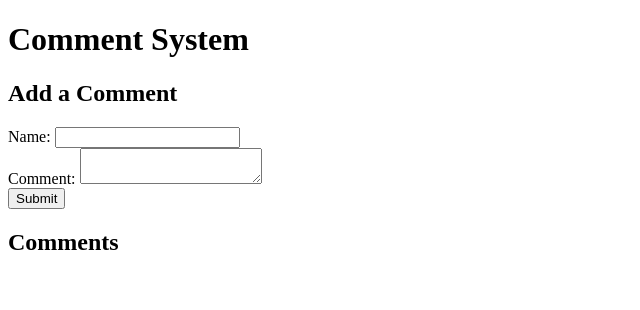
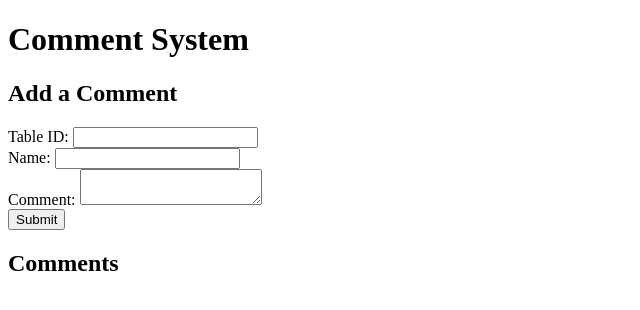
Before and after one commit to cococo2000/comment-webserver, a Flask app: template templates/index.html in a window 1280 px wide. Shown: the top 310 px of the page, without its empty margins (0-640 px from the left). Run offline with Flask 3, Linux system fonts and the light colour scheme; the template is opened without the code that fills it, so the values that code supplies are empty.

Commit message:
add table_id

```diff
--- a/app.py
+++ b/app.py
@@ -20,6 +20,7 @@ cursor.execute(''' \
     CREATE TABLE IF NOT EXISTS user_comments ( \
         id INTEGER PRIMARY KEY AUTOINCREMENT, \
         parent_id INTEGER, \
+        table_id INTEGER, \
         name TEXT, \
         content TEXT \
     ) \
@@ -32,6 +33,7 @@ def receive_data():
     try:
         print("\nAdd new comment...")
         data = request.get_json()
+        table_id = data.get('table_id', -1)
         name = data['name']
         content = data['content']
         parent_id = data.get('parent_id', 0)
@@ -39,17 +41,19 @@ def receive_data():
         if not name or not content:
             print('Name and content cannot be empty')
             return jsonify({'error': 'Name and content cannot be empty'})
+        print('Table ID: {table_id}'.format(table_id=table_id))
         print('Name: {name}'.format(name=name))
         print('Content: {content}'.format(content=content))
         print('Parent ID: {parent_id}'.format(parent_id=parent_id))
-        cursor.execute("INSERT INTO user_comments (parent_id, name, content) VALUES (?, ?, ?)", (parent_id, name, content))
+        cursor.execute("INSERT INTO user_comments (parent_id, table_id, name, content) VALUES (?, ?, ?, ?)", (parent_id, table_id, name, content))
         db_connection.commit()
         comment_id = cursor.lastrowid
         print('Data received and stored successfully with ID: {id}'.format(id=comment_id))
         return jsonify({'id': comment_id,
+                        "parent_id": parent_id,
+                        "table_id": table_id,
                         "name": name,
                         "content": content,
-                        "parent_id": parent_id,
                         'message': 'Data received and stored successfully'})
     except Exception as e:
         print('Error occurred while receiving data: "{error}"'.format(error=str(e)))
@@ -64,9 +68,13 @@ def query_comment():
         cursor.execute("SELECT * FROM user_comments WHERE id = ?", (comment_id,))
         row = cursor.fetchone()
         if row:
-            comment_id, parent_id, name, content = row
-            # print(f"ID: {comment_id}, Parent ID: {parent_id}, Name: {name}, Content: {content}")
-            return jsonify({'id': comment_id, 'parent_id': parent_id, 'name': name, 'content': content})
+            comment_id, parent_id, table_id, name, content = row
+            print(f"ID: {comment_id}, Parent ID: {parent_id}, Table ID: {table_id}, Name: {name}, Content: {content}")
+            return jsonify({'id': comment_id,
+                            "parent_id": parent_id,
+                            "table_id": table_id,
+                            "name": name,
+                            "content": content})
         else:
             print(f"No comment found with ID {comment_id}.")
             return jsonify({'message': f'No comment found with ID {comment_id}.'})
@@ -78,14 +86,19 @@ def query_comment():
 @app.route('/query-comments', methods=['GET'])
 def query_comments():
     try:
-        print('\nQuerying all comments...')
-        cursor.execute("SELECT * FROM user_comments")
+        table_id = request.args.get('table_id')
+        print('\nQuerying all comments in table {table_id}...'.format(table_id=table_id))
+        cursor.execute("SELECT * FROM user_comments where table_id = ?", (table_id,))
         rows = cursor.fetchall()
         comments = []
         for row in rows:
-            comment_id, parent_id, name, content = row
-            print(f"ID: {comment_id}, Parent ID: {parent_id}, Name: {name}, Content: {content}")
-            comments.append({'id': comment_id, 'parent_id': parent_id, 'name': name, 'content': content})
+            comment_id, parent_id, table_id, name, content = row
+            print(f"ID: {comment_id}, Parent ID: {parent_id}, Table ID: {table_id}, Name: {name}, Content: {content}")
+            comments.append({'id': comment_id,
+                             "parent_id": parent_id,
+                             "table_id": table_id,
+                             "name": name,
+                             "content": content})
         return jsonify(comments)
     except Exception as e:
         print(f'Error occurred while querying the database: {str(e)}')
--- a/templates/index.html
+++ b/templates/index.html
@@ -8,6 +8,8 @@
 
     <h2>Add a Comment</h2>
     <form id="commentForm">
+        <label for="table_id">Table ID:</label>
+        <input type="text" id="table_id" required><br>
         <label for="name">Name:</label>
         <input type="text" id="name" required><br>
         <label for="content">Comment:</label>
@@ -22,24 +24,65 @@
     <script>
         // Function to fetch and display comments
         function getComments() {
-            fetch('http://127.0.0.1:5000/query-comments')
-                .then(response => response.json())
-                .then(data => {
+            const table_id_list = [1, 2, 3, 4, 5, 6, 7, 8, 9, 10];
             const commentList = document.getElementById('commentList');
             commentList.innerHTML = '';
 
+            for (const table_id of table_id_list) {
+                fetch(`http://127.0.0.1:5000/query-comments?table_id=${table_id}`)
+                    .then(response => response.json())
+                    .then(data => {
                         data.forEach(comment => {
-                        const listItem = document.createElement('li');
+                            const listItem = document.createElement('li'); // Create a new <li> element for each comment
+                            listItem.textContent = `${comment.id} : ${comment.parent_id} : ${comment.table_id} : ${comment.name}: ${comment.content}`;
 
-                        listItem.textContent = `${comment.name}: ${comment.content}`;
                             // Add a delete button for each comment
                             const deleteButton = document.createElement('button');
                             deleteButton.textContent = 'Delete';
                             deleteButton.addEventListener('click', () => deleteComment(comment.id));
                             listItem.appendChild(deleteButton);
 
+                            // Add a reply button for each comment
+                            const replyButton = document.createElement('button');
+                            replyButton.textContent = 'Reply';
+                            replyButton.addEventListener('click', () => ReplyComment(comment.id));
+                            listItem.appendChild(replyButton);
+
                             commentList.appendChild(listItem);
                         });
+                    })
+                    .catch(error => {
+                        console.error(error);
+                    });
+            }
+        }
+
+        function ReplyComment(commentId) {
+            SubmitComment(commentId);
+        }
+
+        function SubmitComment(parentId) {
+            const table_id = document.getElementById('table_id').value;
+            const name = document.getElementById('name').value;
+            const content = document.getElementById('content').value;
+            const parent_id = parentId;
+
+            fetch('http://127.0.0.1:5000/submit-comment', {
+                method: 'POST',
+                headers: {
+                    'Content-Type': 'application/json',
+                },
+                body: JSON.stringify({
+                    parent_id: parent_id,
+                    table_id: table_id,
+                    name: name,
+                    content: content
+                }),
+            })
+                .then(response => response.json())
+                .then(data => {
+                    console.log(data);
+                    getComments(); // Refresh comments after submission
                 })
                 .catch(error => {
                     console.error(error);
@@ -65,28 +108,7 @@
         const commentForm = document.getElementById('commentForm');
         commentForm.addEventListener('submit', function (event) {
             event.preventDefault();
-
-            const name = document.getElementById('name').value;
-            const content = document.getElementById('content').value;
-
-            fetch('http://127.0.0.1:5000/submit-comment', {
-                method: 'POST',
-                headers: {
-                    'Content-Type': 'application/json',
-                },
-                body: JSON.stringify({
-                    name: name,
-                    content: content,
-                }),
-            })
-                .then(response => response.json())
-                .then(data => {
-                    console.log(data);
-                    getComments(); // Refresh comments after submission
-                })
-                .catch(error => {
-                    console.error(error);
-                });
+            SubmitComment(0);
         });
 
         // Fetch comments when the page loads
```
Lines whose indentation alone changed are shown as unchanged.
